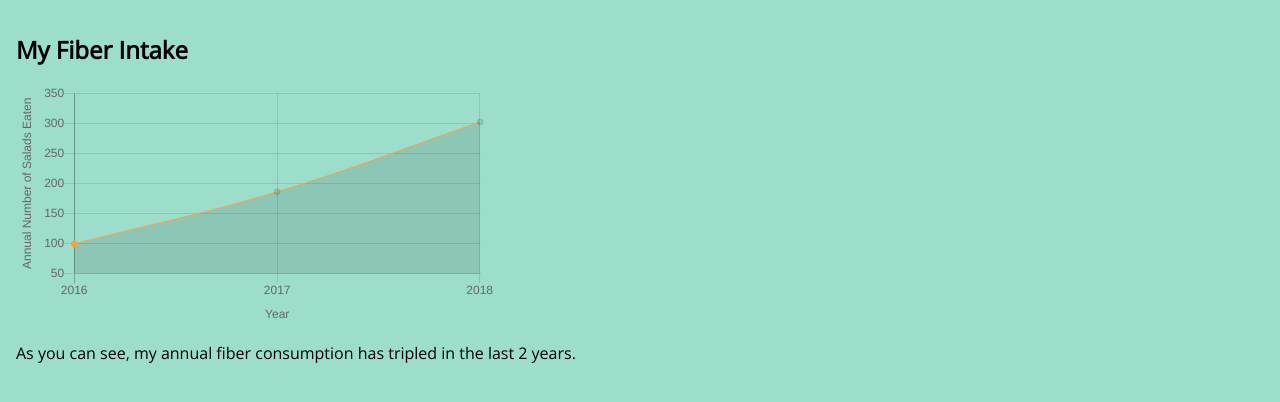
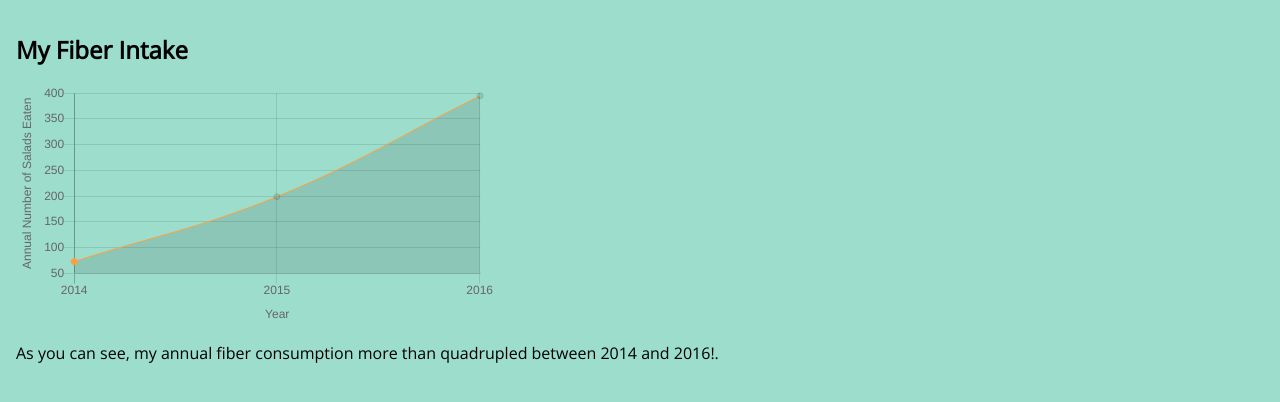
Before and after one commit to mmeyer29/meyer-charting-drill, a plain HTML site: page index.html in a window 1280 px wide. Shown: the part 78-480 px from the top of the page. Drawn offline with nearby package versions, Linux system fonts and the light colour scheme.

Commit message:
fixed data

```diff
--- a/app.js
+++ b/app.js
@@ -1,12 +1,12 @@
 const data = [{
-    x: new Date("2016-01-01"),
-    y: 99
+    x: new Date("2014-01-01"),
+    y: 73
 },{
-    x: new Date("2017-01-01"),
-    y: 186
+    x: new Date("2015-01-01"),
+    y: 199
 },{
-    x: new Date("2018-01-02"),
-    y: 302
+    x: new Date("2016-01-02"),
+    y: 395
 }];
 
 new Chart(document.querySelector("#fiber-chart > canvas").getContext("2d"), {
--- a/index.html
+++ b/index.html
@@ -14,7 +14,7 @@
             <div id="fiber-chart">
                 <canvas></canvas>
             </div>
-            <p>As you can see, my annual fiber consumption has tripled in the last 2 years.</p>
+            <p>As you can see, my annual fiber consumption more than quadrupled between 2014 and 2016!.</p>
         </section>
         </main>
         <script src="app.js"></script>
```
